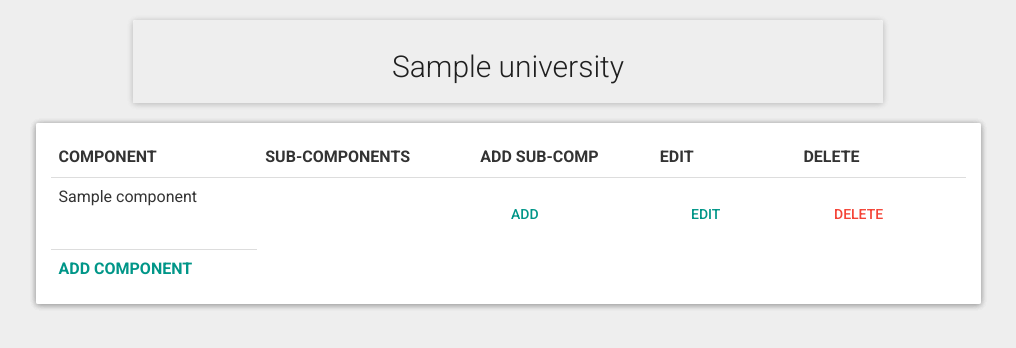
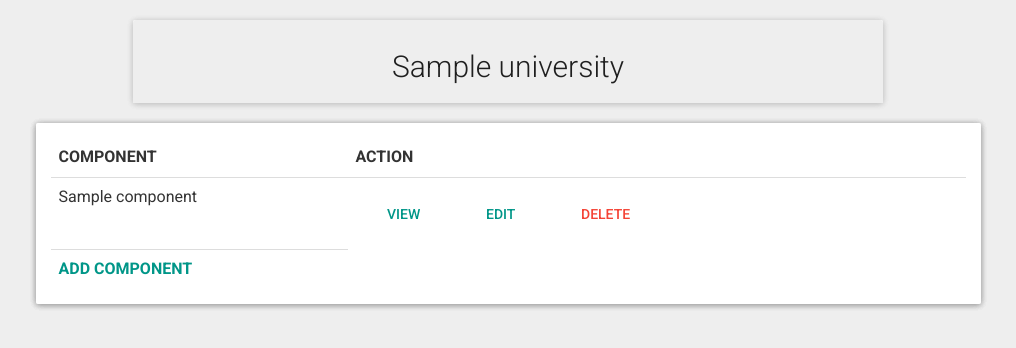
Before and after one commit to lonac/eye, a Laravel app: page /universities/1/university_comp in a window 1280 px wide. Shown: the part 60-408 px from the top of the page, without its empty margins (132-1148 px from the left). Run offline with Laravel 8, Linux system fonts and the light colour scheme; tables that the repository leaves empty hold one stand-in row (values such as "Sample post"); settings files or empty folders that the repository lacks are supplied; some libraries are stand-ins or nearby versions.

Commit message:
full working on comp and sub-component for the admin

```diff
--- a/app/Http/Controllers/UniverSubCompController.php
+++ b/app/Http/Controllers/UniverSubCompController.php
@@ -102,14 +102,14 @@ class UniverSubCompController extends Controller
         $comp = UniversityComponents::findOrFail($comp_id);
         $uni_comp = $university->university_components()->where('id', $comp->id)->get();
 
-        $uni_subcomp = new UniversitySubComponent;
+        $uni_subcomp = new UniversitySubcomponent;
         $uni_subcomp->university_id = $university->id;
         $uni_subcomp->university_comp_id = $comp->id;
         $uni_subcomp->name = $request->input('name');
 
       //  $uni_subcomp->save();
 
-        return redirect('/universities/'.$university->id.'/university_comp/'.$comp->id.'/university-subcomp/show')->with('message','New Component Successfully Added');
+        return redirect('/universities/'.$university->id.'/university_comp/'.$comp->id.'/university-subcomp')->with('message','New Component Successfully Added');
     }
 
 
--- a/app/Http/Controllers/UniversityComponentController.php
+++ b/app/Http/Controllers/UniversityComponentController.php
@@ -145,7 +145,7 @@ class UniversityComponentController extends Controller
 
         $component->university_id = $university->id;
         $component->comp_name = $request->input('comp_name');
-        $component->save();
+       // $component->save();
 
         dd('Components saved');
     }
--- a/resources/views/university_comp/admin_comp.blade.php
+++ b/resources/views/university_comp/admin_comp.blade.php
@@ -20,19 +20,13 @@
 					<!-- UNIVERSITY COMPONENTS -->
 					<table class="table">
 						@if($uni_comp->count()>0)
-						<th>COMPONENT</th> <th>SUB-COMPONENTS </th> <th>ADD SUB-COMP</th><th>EDIT</th><th>DELETE</th>
+						<th>COMPONENT</th><th>ACTION</th>
 							@foreach($uni_comp as $comp)
 								<tr>
 									<td>{{$comp->comp_name}}</td>
-									<td></td>
 									<td>
-										<a href="{{url('universities/'.$comp->university_id.'/university_comp/'.$comp->id.'/university-subcomp/add')}}"
-											class="btn btn-primary">ADD</a>
-									</td>
-									<td>
+										<a href="{{url('universities/'.$university->id.'/university_comp/'.$comp->id.'/university-subcomp')}}" class="btn btn-primary">VIEW</a>
 										<a href="{{url('universities')}}" class="btn btn-primary">EDIT</a>
-									</td>
-									<td>
 										<a href="{{url('universities')}}" class="btn btn-danger">DELETE</a>
 									</td>
 								</tr>
--- a/routes/web.php
+++ b/routes/web.php
@@ -60,6 +60,8 @@ Route::get('universities/{id}/university_comp/{comp_id}/university-subcomp/show'
 
 
 Route::get('universities/{id}/university_comp/{comp_id}/university-subcomp/add','UniverSubCompController@add');
+Route::post('universities/{id}/university_comp/{comp_id}/university-subcomp/add','UniverSubCompController@addNew');
+
 Route::get('universities/{id}/university_comp/{comp_id}/university-subcomp','UniverSubCompController@showAdminComp');
 
 
```
